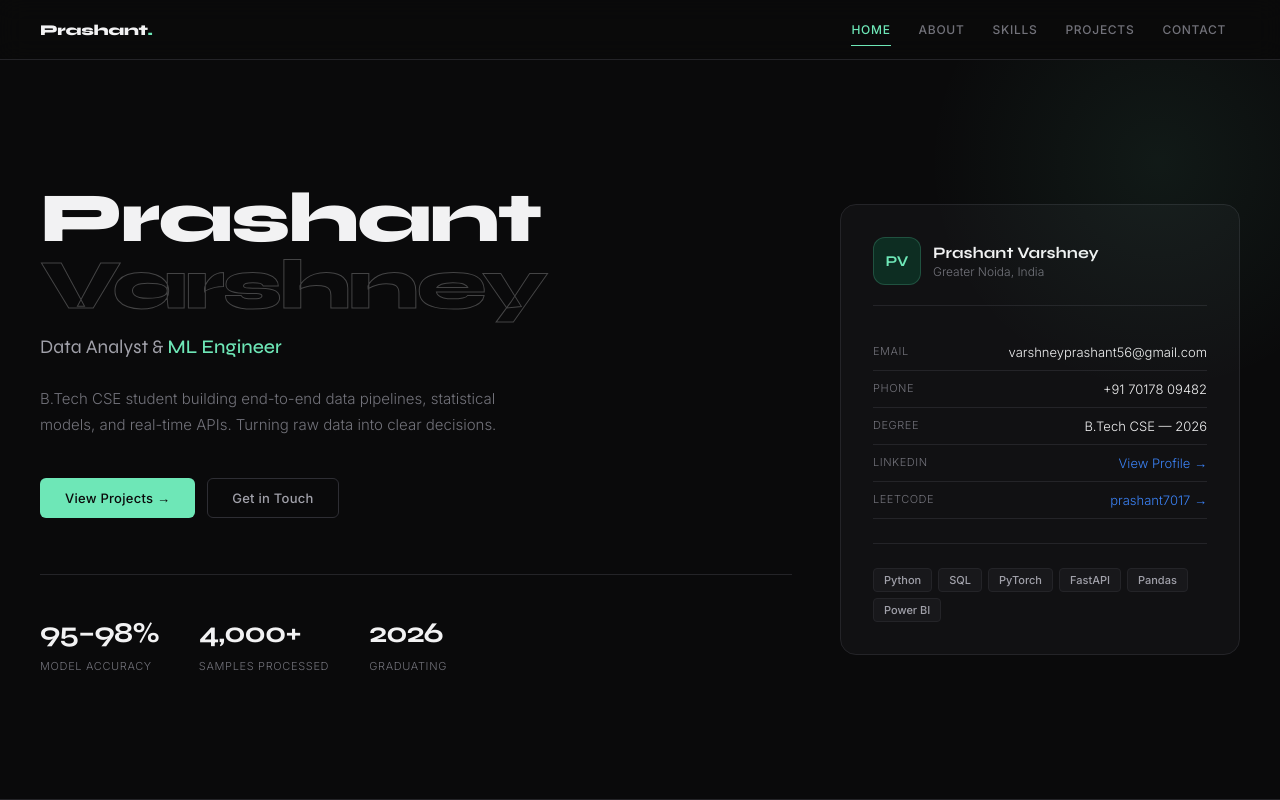
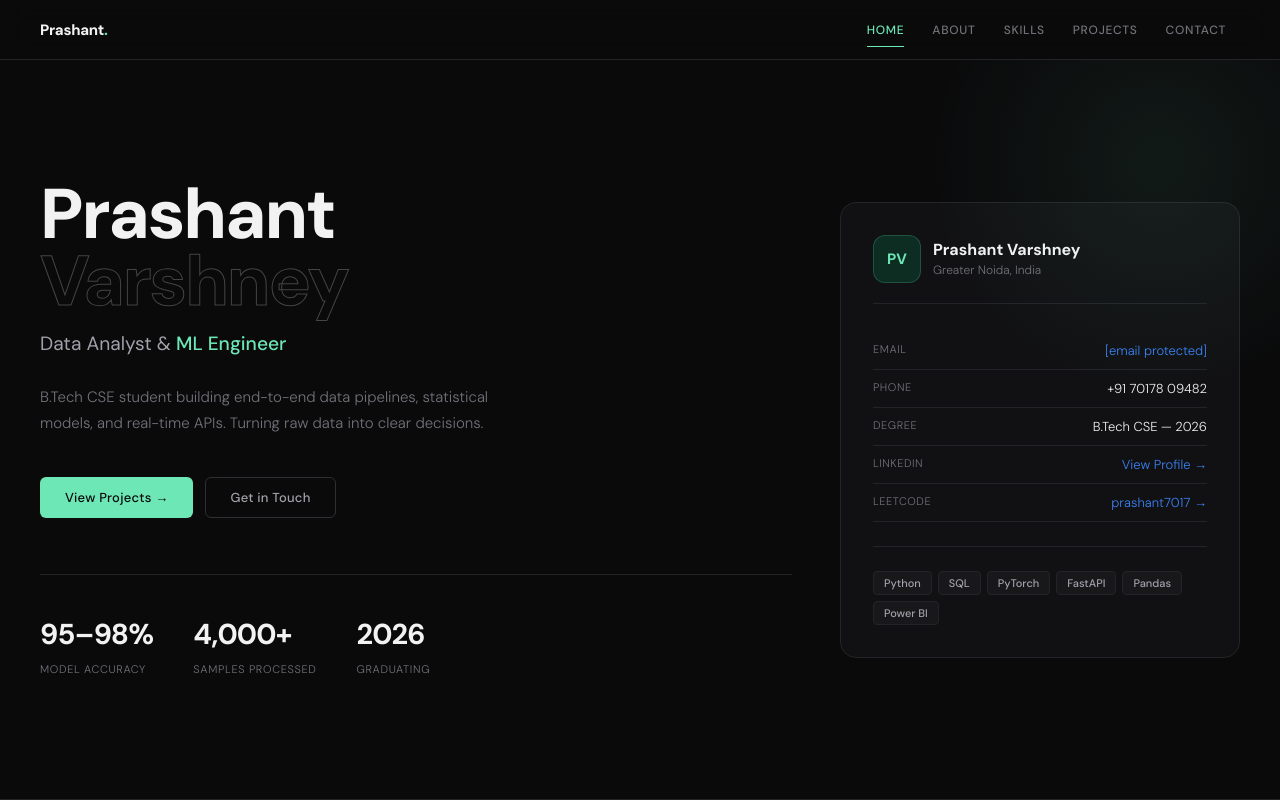
Before and after one commit to prashantv7017/Prashant_portfolio, a plain HTML site: page portfolio.html in a window 1280 px wide. Drawn offline with Linux system fonts and the light colour scheme.

Commit message:
Update portfolio.html

```diff
--- a/portfolio.html
+++ b/portfolio.html
@@ -4,7 +4,7 @@
 <meta charset="UTF-8">
 <meta name="viewport" content="width=device-width, initial-scale=1.0">
 <title>Prashant Varshney — Data Analyst</title>
-<link href="https://fonts.googleapis.com/css2?family=Syne:wght@400;500;600;700;800&family=Inter:wght@300;400;500&display=swap" rel="stylesheet">
+<link href="https://fonts.googleapis.com/css2?family=DM+Sans:ital,opsz,wght@0,9..40,300;0,9..40,400;0,9..40,500;0,9..40,600;0,9..40,700;0,9..40,800;1,9..40,300;1,9..40,400&display=swap" rel="stylesheet">
 <style>
 *{margin:0;padding:0;box-sizing:border-box}
 :root{
@@ -14,7 +14,7 @@
   --accent:#6EE7B7;--accent2:#3B82F6;--accent-dim:#0D2D22;
 }
 html{scroll-behavior:smooth}
-body{background:var(--bg);color:var(--text);font-family:'Inter',sans-serif;font-weight:300;overflow-x:hidden;}
+body{background:var(--bg);color:var(--text);font-family:'DM Sans',sans-serif;font-weight:300;overflow-x:hidden;}
 nav{
   position:fixed;top:0;left:0;right:0;z-index:100;
   height:60px;display:flex;align-items:center;justify-content:space-between;
@@ -23,7 +23,7 @@ nav{
   border-bottom:1px solid var(--border);
   backdrop-filter:blur(12px);-webkit-backdrop-filter:blur(12px);
 }
-.nav-brand{font-family:'Syne',sans-serif;font-weight:800;font-size:15px;letter-spacing:-0.02em;color:var(--text);}
+.nav-brand{font-family:'DM Sans',sans-serif;font-weight:800;font-size:15px;letter-spacing:-0.02em;color:var(--text);}
 .nav-brand span{color:var(--accent);}
 .nav-links{display:flex;gap:0;list-style:none;}
 .nav-links li a{
@@ -62,12 +62,12 @@ nav{
 .bdot{width:6px;height:6px;border-radius:50%;background:var(--accent);animation:blink 2s infinite;}
 @keyframes blink{0%,100%{opacity:1}50%{opacity:0.3}}
 h1.name{
-  font-family:'Syne',sans-serif;font-weight:800;
+  font-family:'DM Sans',sans-serif;font-weight:800;
   font-size:clamp(3.2rem,5.5vw,5rem);
   line-height:0.95;letter-spacing:-0.03em;color:var(--text);margin-bottom:1rem;
 }
 h1.name .ghost{color:transparent;-webkit-text-stroke:1px rgba(242,242,243,0.25);}
-.role{font-family:'Syne',sans-serif;font-weight:400;font-size:1.2rem;color:var(--muted2);margin-bottom:1.75rem;}
+.role{font-family:'DM Sans',sans-serif;font-weight:400;font-size:1.2rem;color:var(--muted2);margin-bottom:1.75rem;}
 .role strong{color:var(--accent);font-weight:500;}
 .desc{font-size:15px;line-height:1.75;color:var(--muted);max-width:480px;margin-bottom:2.5rem;}
 .actions{display:flex;gap:12px;flex-wrap:wrap;margin-bottom:3.5rem;}
@@ -75,23 +75,23 @@ h1.name .ghost{color:transparent;-webkit-text-stroke:1px rgba(242,242,243,0.25);
   display:inline-flex;align-items:center;gap:8px;
   padding:11px 24px;font-size:13px;font-weight:500;letter-spacing:0.02em;
   cursor:pointer;border-radius:6px;text-decoration:none;transition:all 0.2s;
-  font-family:'Inter',sans-serif;border:1px solid transparent;
+  font-family:'DM Sans',sans-serif;border:1px solid transparent;
 }
 .btn-p{background:var(--accent);color:#0A0A0B;}
 .btn-p:hover{background:#5DD4A3;}
 .btn-g{background:transparent;color:var(--muted2);border-color:var(--border2);}
 .btn-g:hover{border-color:var(--muted);color:var(--text);}
 .stats{display:flex;gap:2.5rem;padding-top:2.5rem;border-top:1px solid var(--border);}
-.sv{font-family:'Syne',sans-serif;font-weight:700;font-size:1.8rem;letter-spacing:-0.03em;color:var(--text);display:block;margin-bottom:4px;}
+.sv{font-family:'DM Sans',sans-serif;font-weight:700;font-size:1.8rem;letter-spacing:-0.03em;color:var(--text);display:block;margin-bottom:4px;}
 .sl{font-size:11px;color:var(--muted);letter-spacing:0.06em;text-transform:uppercase;}
 .card{background:var(--surface);border:1px solid var(--border);border-radius:16px;padding:2rem;}
 .ch{display:flex;align-items:center;gap:12px;margin-bottom:1.75rem;padding-bottom:1.25rem;border-bottom:1px solid var(--border);}
 .av{
   width:48px;height:48px;border-radius:12px;background:var(--accent-dim);
   border:1px solid rgba(110,231,183,0.2);display:flex;align-items:center;justify-content:center;
-  font-family:'Syne',sans-serif;font-weight:700;font-size:15px;color:var(--accent);
+  font-family:'DM Sans',sans-serif;font-weight:700;font-size:15px;color:var(--accent);
 }
-.cn{font-family:'Syne',sans-serif;font-weight:700;font-size:16px;margin-bottom:2px;}
+.cn{font-family:'DM Sans',sans-serif;font-weight:700;font-size:16px;margin-bottom:2px;}
 .cl{font-size:12px;color:var(--muted);}
 .cr{display:flex;justify-content:space-between;align-items:flex-start;padding:10px 0;border-bottom:1px solid var(--border);}
 .cr:last-child{border-bottom:none;}
@@ -103,14 +103,14 @@ h1.name .ghost{color:transparent;-webkit-text-stroke:1px rgba(242,242,243,0.25);
 .wrap{max-width:960px;margin:0 auto;padding:5rem 2.5rem 7rem;}
 .sec-lbl{font-size:11px;font-weight:500;letter-spacing:0.12em;text-transform:uppercase;color:var(--accent);margin-bottom:1rem;display:flex;align-items:center;gap:12px;}
 .sec-lbl::before{content:'';width:24px;height:1px;background:var(--accent);}
-.sec-t{font-family:'Syne',sans-serif;font-weight:800;font-size:clamp(2rem,3.5vw,3rem);letter-spacing:-0.03em;color:var(--text);line-height:1.05;margin-bottom:3.5rem;}
+.sec-t{font-family:'DM Sans',sans-serif;font-weight:800;font-size:clamp(2rem,3.5vw,3rem);letter-spacing:-0.03em;color:var(--text);line-height:1.05;margin-bottom:3.5rem;}
 .two{display:grid;grid-template-columns:1fr 1fr;gap:3rem;align-items:start;}
 .ab p{font-size:15px;line-height:1.8;color:var(--muted);margin-bottom:1rem;}
 .ab p strong{color:var(--text);font-weight:500;}
 .div{height:1px;background:var(--border);margin:2rem 0;}
 .ec{background:var(--surface);border:1px solid var(--border);border-radius:12px;padding:1.5rem;margin-bottom:12px;transition:border-color 0.2s;}
 .ec:hover{border-color:var(--border2);}
-.ed{font-family:'Syne',sans-serif;font-weight:700;font-size:14px;margin-bottom:6px;color:var(--text);}
+.ed{font-family:'DM Sans',sans-serif;font-weight:700;font-size:14px;margin-bottom:6px;color:var(--text);}
 .ei{font-size:13px;color:var(--accent2);margin-bottom:6px;}
 .ey{font-size:11px;color:var(--muted);letter-spacing:0.06em;text-transform:uppercase;}
 .ci{display:flex;gap:12px;align-items:flex-start;padding:12px 0;border-bottom:1px solid var(--border);}
@@ -139,7 +139,7 @@ h1.name .ghost{color:transparent;-webkit-text-stroke:1px rgba(242,242,243,0.25);
 .pt{display:flex;justify-content:space-between;align-items:flex-start;margin-bottom:1rem;}
 .pn{font-size:11px;font-weight:500;letter-spacing:0.1em;text-transform:uppercase;color:var(--muted);}
 .py{font-size:11px;color:var(--muted);background:var(--surface2);border:1px solid var(--border);padding:3px 10px;border-radius:100px;}
-.ptl{font-family:'Syne',sans-serif;font-weight:700;font-size:1.35rem;letter-spacing:-0.02em;color:var(--text);margin-bottom:0.75rem;}
+.ptl{font-family:'DM Sans',sans-serif;font-weight:700;font-size:1.35rem;letter-spacing:-0.02em;color:var(--text);margin-bottom:0.75rem;}
 .pd{font-size:14px;color:var(--muted);line-height:1.7;margin-bottom:1.5rem;}
 .psk{display:flex;flex-wrap:wrap;gap:6px;margin-bottom:1.5rem;}
 .ptag{padding:3px 10px;border-radius:4px;font-size:11px;font-weight:500;background:var(--surface2);border:1px solid var(--border);color:var(--muted2);}
@@ -161,7 +161,7 @@ h1.name .ghost{color:transparent;-webkit-text-stroke:1px rgba(242,242,243,0.25);
   text-decoration:none;margin-bottom:10px;transition:all 0.2s;
 }
 .clink:hover{border-color:var(--border2);background:var(--surface2);}
-.cico{width:40px;height:40px;border-radius:10px;flex-shrink:0;display:flex;align-items:center;justify-content:center;font-size:14px;font-weight:700;font-family:'Syne',sans-serif;}
+.cico{width:40px;height:40px;border-radius:10px;flex-shrink:0;display:flex;align-items:center;justify-content:center;font-size:14px;font-weight:700;font-family:'DM Sans',sans-serif;}
 .ico-e{background:#1A1A1F;border:1px solid var(--border);color:var(--muted2);}
 .ico-l{background:#0D1B2E;border:1px solid rgba(59,130,246,0.3);color:var(--accent2);}
 .ico-lc{background:#1A1210;border:1px solid rgba(239,183,90,0.3);color:#EFB75A;}
@@ -172,7 +172,7 @@ h1.name .ghost{color:transparent;-webkit-text-stroke:1px rgba(242,242,243,0.25);
 .carr{color:var(--muted);font-size:16px;transition:transform 0.2s;}
 .clink:hover .carr{transform:translateX(4px);color:var(--accent);}
 .aside-card{background:var(--surface);border:1px solid var(--border);border-radius:16px;padding:2rem;}
-.at{font-family:'Syne',sans-serif;font-weight:700;font-size:1.1rem;margin-bottom:1.5rem;color:var(--text);}
+.at{font-family:'DM Sans',sans-serif;font-weight:700;font-size:1.1rem;margin-bottom:1.5rem;color:var(--text);}
 .al{display:flex;justify-content:space-between;padding:10px 0;border-bottom:1px solid var(--border);font-size:13px;}
 .al:last-child{border-bottom:none;}
 .ak{color:var(--muted);}
@@ -226,7 +226,7 @@ h1.name .ghost{color:transparent;-webkit-text-stroke:1px rgba(242,242,243,0.25);
           <div class="cl">Greater Noida, India</div>
         </div>
       </div>
-      <div class="cr"><span class="ck">Email</span><span class="cv">varshneyprashant56@gmail.com</span></div>
+      <div class="cr"><span class="ck">Email</span><span class="cv"><a href="/cdn-cgi/l/email-protection" class="__cf_email__" data-cfemail="7e081f0c0d16101b070e0c1f0d161f100a4b483e19131f1712501d1113">[email&#160;protected]</a></span></div>
       <div class="cr"><span class="ck">Phone</span><span class="cv">+91 70178 09482</span></div>
       <div class="cr"><span class="ck">Degree</span><span class="cv">B.Tech CSE — 2026</span></div>
       <div class="cr"><span class="ck">LinkedIn</span><span class="cv"><a href="https://linkedin.com/in/prashant-varshney-6a6b47282" target="_blank">View Profile →</a></span></div>
@@ -328,11 +328,11 @@ h1.name .ghost{color:transparent;-webkit-text-stroke:1px rgba(242,242,243,0.25);
     <div class="sec-t">Let's Connect</div>
     <div class="ctwo">
       <div>
-        <div class="cavail"><div class="adot"></div>Available — can join immediately in Gurugram</div>
+        <div class="cavail"><div class="adot"></div>Available for Opportunities</div>
         <p class="cintro">I'm actively looking for internship opportunities in data analytics and machine learning. Based in Greater Noida, open to Gurugram office.</p>
-        <a class="clink" href="mailto:varshneyprashant56@gmail.com">
+        <a class="clink" href="/cdn-cgi/l/email-protection#abddcad9d8c3c5ced2dbd9cad8c3cac5df9e9debccc6cac2c785c8c4c6">
           <div class="cico ico-e">@</div>
-          <div class="ci2"><div class="clbl">Email</div><div class="cval">varshneyprashant56@gmail.com</div></div>
+          <div class="ci2"><div class="clbl">Email</div><div class="cval"><span class="__cf_email__" data-cfemail="14627566677c7a716d646675677c757a602122547379757d783a777b79">[email&#160;protected]</span></div></div>
           <span class="carr">→</span>
         </a>
         <a class="clink" href="tel:+917017809482">
@@ -367,13 +367,16 @@ h1.name .ghost{color:transparent;-webkit-text-stroke:1px rgba(242,242,243,0.25);
 </div>
 
 <script>
-function go(id){
-  document.querySelectorAll('.page').forEach(p=>p.classList.remove('active'));
-  document.querySelectorAll('.nav-links a').forEach(a=>a.classList.remove('active'));
-  document.getElementById(id).classList.add('active');
-  document.getElementById('n-'+id).classList.add('active');
-  window.scrollTo({top:0,behavior:'instant'});
+function go(id) {
+  document.querySelectorAll('.page').forEach(p => p.classList.remove('active'));
+  document.querySelectorAll('.nav-links a').forEach(a => a.classList.remove('active'));
+  const page = document.getElementById(id);
+  if (page) page.classList.add('active');
+  const navLink = document.getElementById('n-' + id);
+  if (navLink) navLink.classList.add('active');
+  window.scrollTo({ top: 0, behavior: 'smooth' });
 }
+document.addEventListener('DOMContentLoaded', function() { go('home'); });
 </script>
 </body>
 </html>
```
